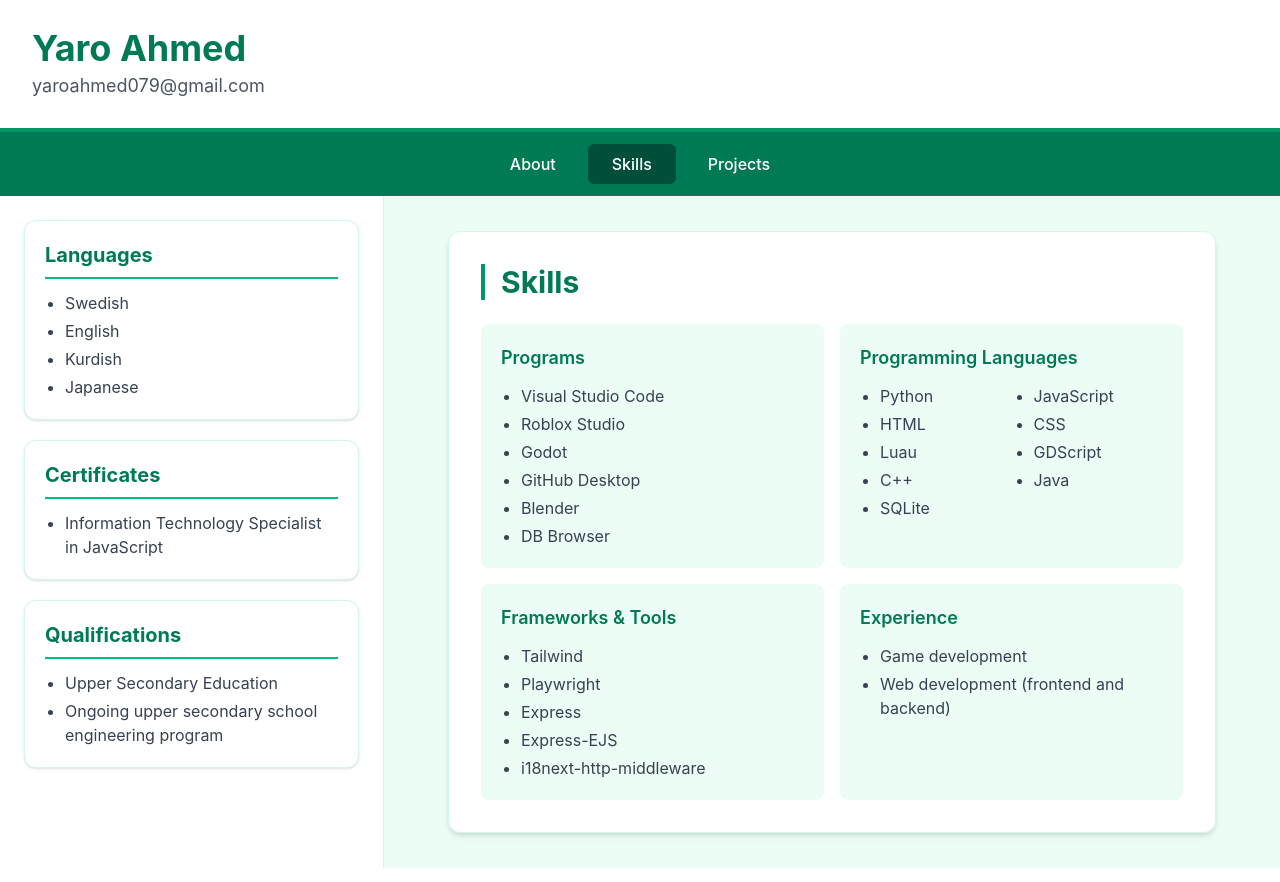
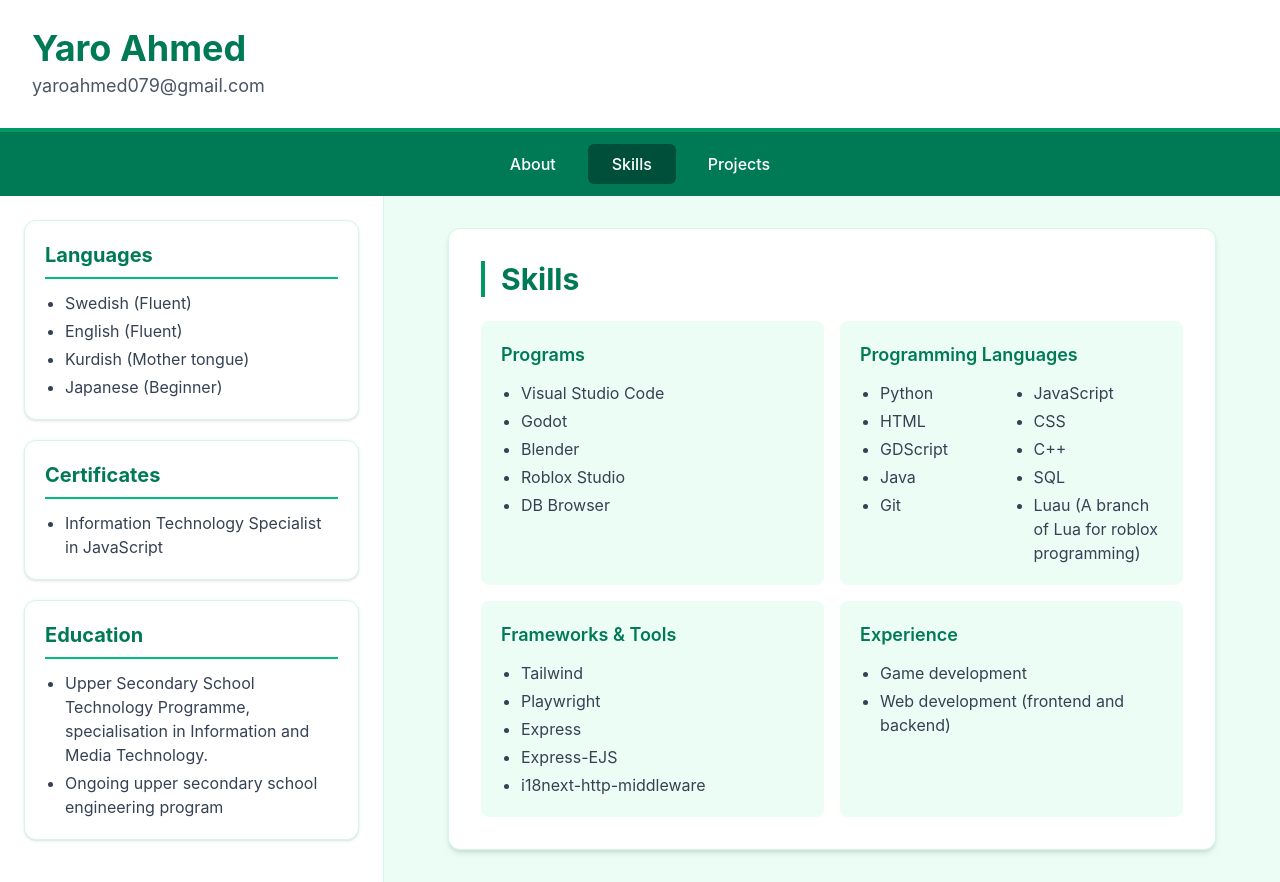
Before and after one commit to YaroAhmed/Portfolio, a website: page public/index.html in a window 1280 px wide. Drawn offline with Linux system fonts and the light colour scheme.

Commit message:
added robots, expanded html

```diff
--- a/public/index.html
+++ b/public/index.html
@@ -23,10 +23,10 @@
             <div id="languages" class="rounded-xl border border-emerald-100 bg-white p-5 shadow-sm">
                 <h2 class="mb-3 border-b-2 border-emerald-500 pb-2 text-xl font-bold text-emerald-700">Languages</h2>
                 <ul class="list-disc space-y-1 pl-5 text-gray-700">
-                    <li>Swedish</li>
-                    <li>English</li>
-                    <li>Kurdish</li>
-                    <li>Japanese</li>
+                    <li>Swedish (Fluent)</li>
+                    <li>English (Fluent)</li>
+                    <li>Kurdish (Mother tongue)</li>
+                    <li>Japanese (Beginner)</li>
                 </ul>
             </div>
 
@@ -38,9 +38,9 @@
             </div>
 
             <div id="qualification" class="rounded-xl border border-emerald-100 bg-white p-5 shadow-sm">
-                <h2 class="mb-3 border-b-2 border-emerald-500 pb-2 text-xl font-bold text-emerald-700">Qualifications</h2>
+                <h2 class="mb-3 border-b-2 border-emerald-500 pb-2 text-xl font-bold text-emerald-700">Education</h2>
                 <ul class="list-disc space-y-1 pl-5 text-gray-700">
-                    <li>Upper Secondary Education</li>
+                    <li>Upper Secondary School Technology Programme,  specialisation in Information and Media Technology.</li>
                     <li>Ongoing upper secondary school engineering program</li>
                 </ul>
             </div>
@@ -51,9 +51,8 @@
 
                 <section data-panel="about" class="portfolio-panel hidden">
                     <h2 class="mb-6 border-l-4 border-emerald-600 pl-4 text-3xl font-bold text-emerald-700">About Me</h2>
-                    <p class="rounded-lg bg-emerald-50 p-5 text-gray-700">I'm a passionate aspiring software developer with an interest in game development. I enjoy being given the freedom and opportunity to use my creativity to build innovative solutions.</p>
-                    <p class="rounded-lg bg-emerald-50 p-5 text-gray-700">I have experience working with several programming languages, including JavaScript, Python, Java, C++, and GDScript. I've also worked with technologies such as HTML, CSS, Tailwind, Express, and SQLite.</p>
-                    <p class="rounded-lg bg-emerald-50 p-5 text-gray-700">I've always been drawn to video games throughout my life, and I'm excited to pursue a career in game development. I'm usually the quiet introverted type but i like being given the opportunity to contribute to creative projects.</p>
+                    <p class="rounded-lg bg-emerald-50 p-5 text-gray-700">I'm a passionate aspiring software developer with an interest in programming and developing. I enjoy being given the freedom and opportunity to use my creativity to build innovative solutions.</p>
+                    <p class="rounded-lg bg-emerald-50 p-5 text-gray-700">I've always been drawn to technical fields that require creative solutions. I occasionally go to the gym and i like being given the opportunity to contribute to creative projects.</p>
                 </section>
 
                 <section data-panel="skills" class="portfolio-panel">
@@ -63,10 +62,9 @@
                             <h3 class="mb-3 text-lg font-semibold text-emerald-700">Programs</h3>
                             <ul class="list-disc space-y-1 pl-5 text-gray-700">
                                 <li>Visual Studio Code</li>
+                                <li>Godot</li>
+                                <li>Blender</li>
                                 <li>Roblox Studio</li>
-                                <li>Godot</li>
-                                <li>GitHub Desktop</li>
-                                <li>Blender</li>
                                 <li>DB Browser</li>
                             </ul>
                         </div>
@@ -78,11 +76,12 @@
                                 <li>JavaScript</li>
                                 <li>HTML</li>
                                 <li>CSS</li>
-                                <li>Luau</li>
                                 <li>GDScript</li>
                                 <li>C++</li>
                                 <li>Java</li>
-                                <li>SQLite</li>
+                                <li>SQL</li>
+                                <li>Git</li>
+                                <li>Luau (A branch of Lua for roblox programming)</li>
                             </ul>
                         </div>
 
@@ -109,8 +108,8 @@
 
                 <section data-panel="projects" class="portfolio-panel hidden">
                     <h2 class="mb-6 border-l-4 border-emerald-600 pl-4 text-3xl font-bold text-emerald-700">Projects</h2>
-                    <p class="rounded-lg bg-emerald-50 p-5 text-gray-700"><a href="https://github.com/skyrix1627/GraveGuard" target="_blank" rel="noopener noreferrer" class="rounded px-1 font-semibold text-emerald-700 transition-colors duration-200 hover:bg-emerald-600 hover:text-white">Grave Guard</a>, a 2 week game jam project.</p>
-                    <p class="rounded-lg bg-emerald-50 p-5 text-gray-700"><a href="https://trevanadev.ntig.dev/?lng=sv" target="_blank" rel="noopener noreferrer" class="rounded px-1 font-semibold text-emerald-700 transition-colors duration-200 hover:bg-emerald-600 hover:text-white">Trevana Pizzeria</a>, a responsive website for a local pizzeria.</p>
+                    <p class="rounded-lg bg-emerald-50 p-5 text-gray-700"><a href="https://github.com/skyrix1627/GraveGuard" target="_blank" rel="noopener noreferrer" class="rounded px-1 font-semibold text-emerald-700 transition-colors duration-200 hover:bg-emerald-600 hover:text-white">Grave Guard</a>, a two week game jam project.</p>
+                    <p class="rounded-lg bg-emerald-50 p-5 text-gray-700"><a href="https://trevanadev.ntig.dev/?lng=sv" target="_blank" rel="noopener noreferrer" class="rounded px-1 font-semibold text-emerald-700 transition-colors duration-200 hover:bg-emerald-600 hover:text-white">Trevana Pizzeria</a>, a responsive website for a local pizzeria using Express for page rendering, i18next-http-middleware for translations, playwright for testing and the menu rendered with a json file.</p>
                 </section>
             </div>
         </div>
--- /dev/null
+++ b/public/robots.txt
@@ -0,0 +1,2 @@
+User-agent: *
+Disallow: /
```
